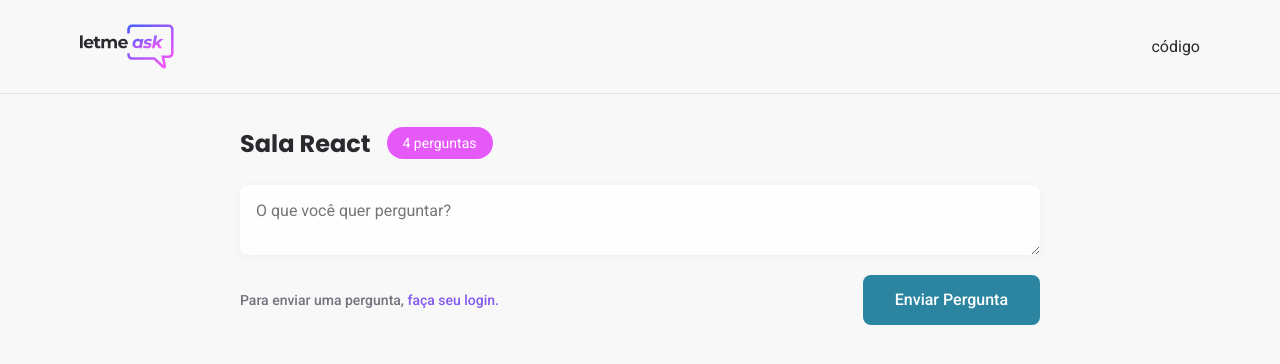
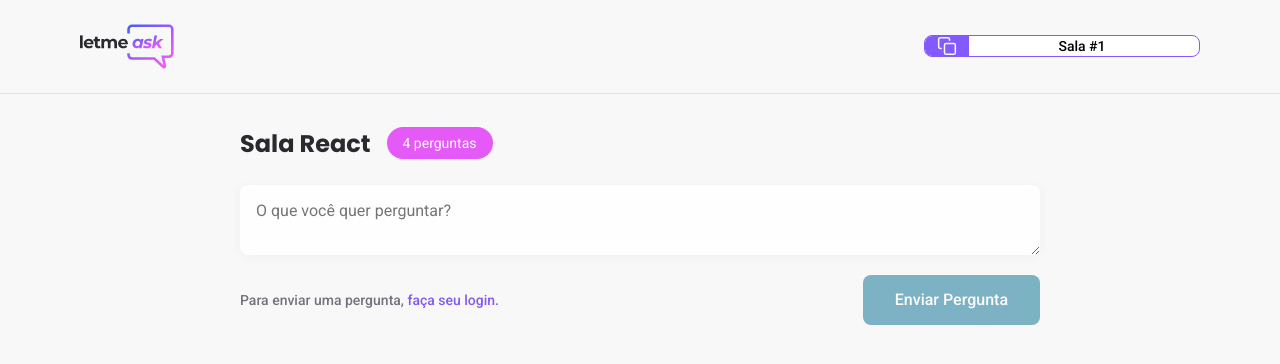
Before and after one commit to TeoNogueira/NLWTOGETHER_TN, a React (Create React App) app: page /rooms/1 in a window 1280 px wide. Shown: the top 364 px of the page. Built offline with nearby package versions, Linux system fonts and the light colour scheme; no server answers.

Commit message:
Aula_03_min_1:08:15_codeCopy_and_saveAsksInForumInDataBase

```diff
--- /dev/null
+++ b/src/components/RoomCode.tsx
@@ -0,0 +1,27 @@
+import copyImg from '../assets/images/copy.svg'
+import '../styles/room-code.scss'
+//  { GenerateId } from './GenerateId'; testando números aleatórios
+/* <GenerateId /> */
+type RoomCodeProps = {
+    code: string;
+
+    }
+
+export function RoomCode(props: RoomCodeProps) {
+function copyRoomCodeToClipBoard() {
+
+navigator.clipboard.writeText(props.code)
+
+}
+
+    return (
+<button className="room-code" onClick={copyRoomCodeToClipBoard}>
+
+<div><img src={copyImg} alt="Copy room code" /></div>
+
+<span>Sala #{props.code}</span>
+
+
+</button>
+    );
+}
--- a/src/pages/Room.tsx
+++ b/src/pages/Room.tsx
@@ -1,10 +1,59 @@
 import logoImg from '../assets/images/logo.svg'
 import { Button } from '../components/Button'
+import { RoomCode } from '../components/RoomCode'
+import {useParams} from 'react-router-dom'
+
+
 import '../styles/room.scss'
+import { FormEvent, useState } from 'react'
+import { useAuth } from '../hooks/useAuth'
+import { database } from '../services/firebase'
+
+type RoomParams = {
+
+    id: string;
+}
 
 
 export function Room() {
+const {user} = useAuth()
+const params = useParams<RoomParams>();
+const [newQuestion, setNewQuestion] = useState('');
 
+const roomId = params.id;
+
+
+async function handleSendQuestion(event: FormEvent) {
+
+event.preventDefault();
+
+    if(newQuestion.trim() === '') {
+
+        return;
+    }
+
+    if(!user) {
+
+        throw new Error('You must be logged in')
+    }
+
+const question = {
+
+content: newQuestion,
+author: {
+name: user?.name,
+avatar: user.avatar,
+
+
+},
+
+isHighLighted: false,
+isAnswered: false,
+};
+
+await database.ref(`rooms/${roomId}/questions`).push(question)
+
+}
 return(
 
 <div id="page-room">
@@ -12,7 +61,7 @@ return(
 <header>
     <div className="content">
 <img src={logoImg} alt="LetMeAsk" />
-<div>código</div>
+<RoomCode code={roomId}/>
     </div>
 
 </header>
@@ -24,8 +73,11 @@ return(
     <span>4 perguntas</span>
 </div>
 
-<form>
-    <textarea placeholder="O que você quer perguntar?">
+<form onSubmit={handleSendQuestion}>
+    <textarea placeholder="O que você quer perguntar?"
+    onChange={event => setNewQuestion(event.target.value)}
+    value={newQuestion}
+    >
 
 
 
@@ -33,7 +85,7 @@ return(
     <div className="form-footer">
 
         <span>Para enviar uma pergunta, <button>faça seu login.</button></span>
-        <Button type="submit">Enviar Pergunta</Button>
+        <Button type="submit" disabled={!user}>Enviar Pergunta</Button>
 
     </div>
 </form>
--- /dev/null
+++ b/src/styles/room-code.scss
@@ -0,0 +1,31 @@
+.room-code {
+
+height: 22px;
+border-radius: 8px;
+overflow: hidden;
+background: #fff;
+border: 1px solid #835afd;
+cursor: pointer;
+
+display: flex;
+
+div {
+
+    background: #835afd;
+    padding: 0 12px;
+    display: flex;
+    justify-content: center;
+    align-items: center;
+}
+
+span {
+
+    display: block;
+    align-self: center;
+    flex: 1;
+    padding: 0 16px 0 12px;
+    width: 230px;
+    font-size: 14px;
+    font-weight: 500;
+}
+}
```
Also changed, not shown: myText/LibraryErrorOrSuccess.txt (added), myText/useStateHook.txt (added), src/components/GenerateId.txt (added).
